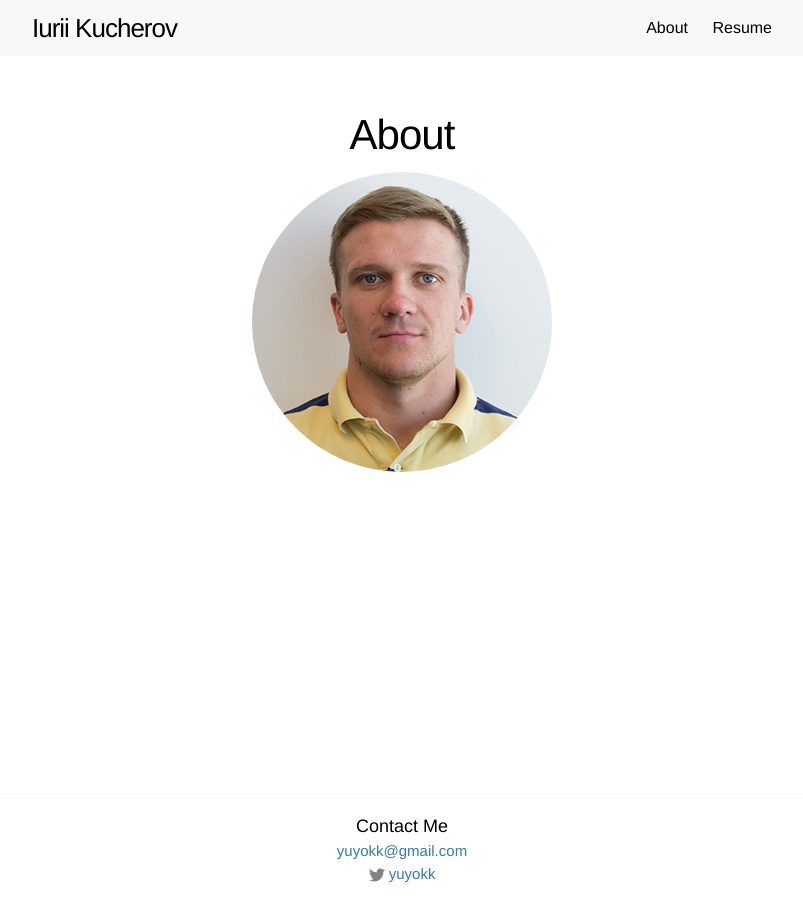
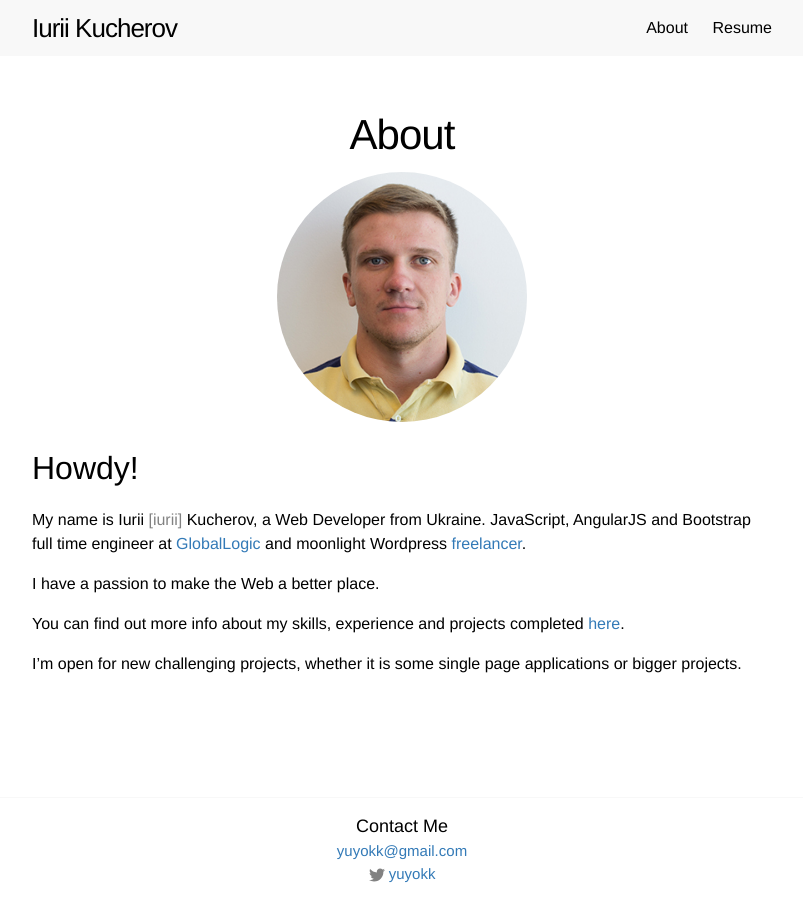
Before and after one commit to yuyokk/yuyokk.github.io, a Jekyll site: the page built from about.md, in a window 1280 px wide. Shown: the whole page, without its empty margins (238-1041 px from the left). Built offline with Jekyll 4.4.1, drawn with Linux system fonts in a browser that asks for light colours.

Commit message:
Update about page

```diff
--- a/_sass/_layout.scss
+++ b/_sass/_layout.scss
@@ -240,3 +240,7 @@ hr {
     border-style: none;
     border-top: 1px solid $grey-color-light;
 }
+
+.img-iurii-picture {
+    max-width: 250px;
+}
--- a/_sass/_utilities.scss
+++ b/_sass/_utilities.scss
@@ -21,3 +21,7 @@
 .text-danger {
   color: #a94442;
 }
+
+.text-dimmed {
+  color: $grey-color;
+}
--- a/about.md
+++ b/about.md
@@ -5,4 +5,14 @@ excerpt: Iurii Kucherov Front End / Full Stack Developer
 permalink: /about/
 ---
 
-![Iurii Kucherov Frontend Developer](/images/iurii-kucherov.jpg){: .img-reponsive .center-block .img-circle }
+![Iurii Kucherov Frontend Developer](/images/iurii-kucherov.jpg){: .img-reponsive .center-block .img-circle .img-iurii-picture }
+
+# Howdy!
+
+My name is Iurii <span class="text-dimmed">[iurii]</span> Kucherov, a Web Developer from Ukraine. JavaScript, AngularJS and Bootstrap full time engineer at [GlobalLogic](http://www.globallogic.com/ "GlobalLogic") and moonlight Wordpress [freelancer](https://www.odesk.com/users/~01c8013e8487023dcf "Iurii Kucherov @oDesk").
+
+I have a passion to make the Web a better place.
+
+You can find out more info about my skills, experience and projects completed [here](/resume/ "Iurii Kucherov Resume").
+
+I'm open for new challenging projects, whether it is some single page applications or bigger projects.
```
